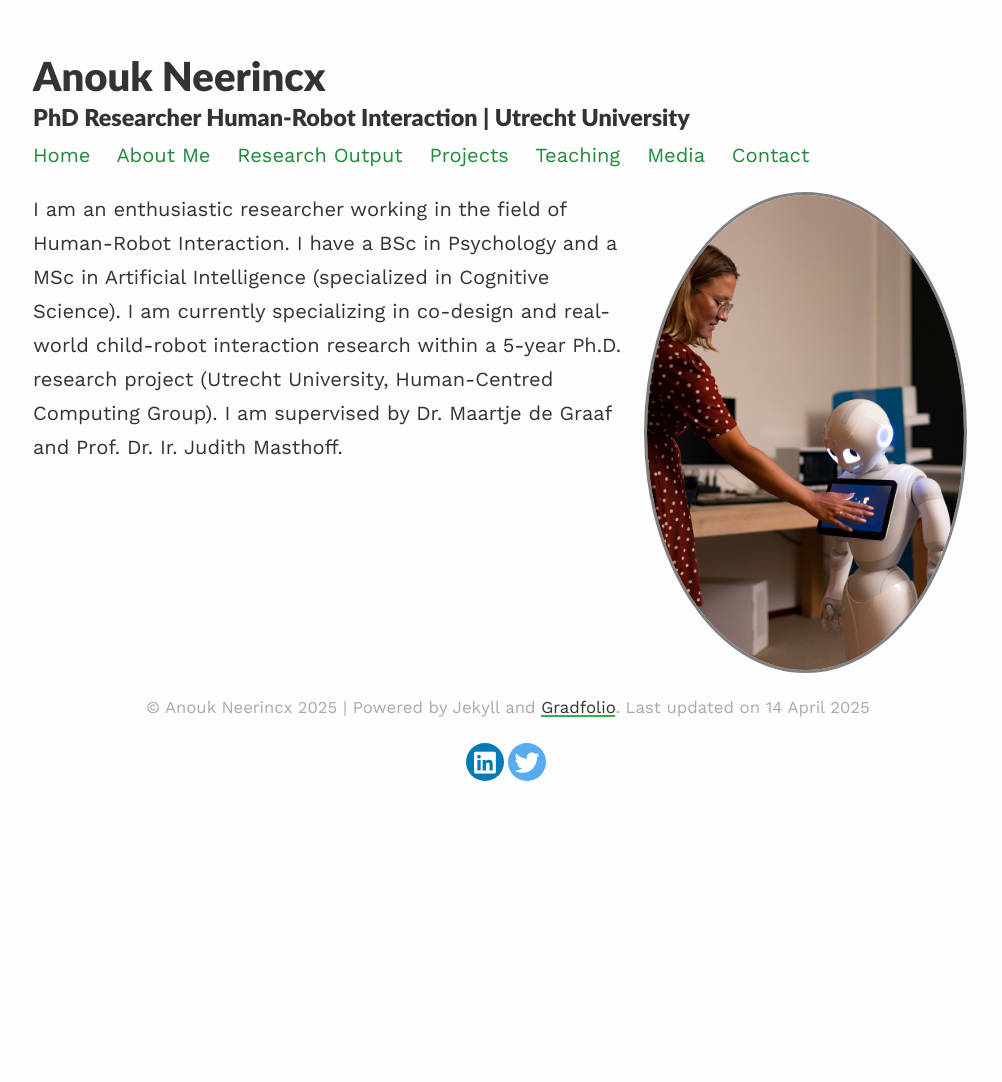
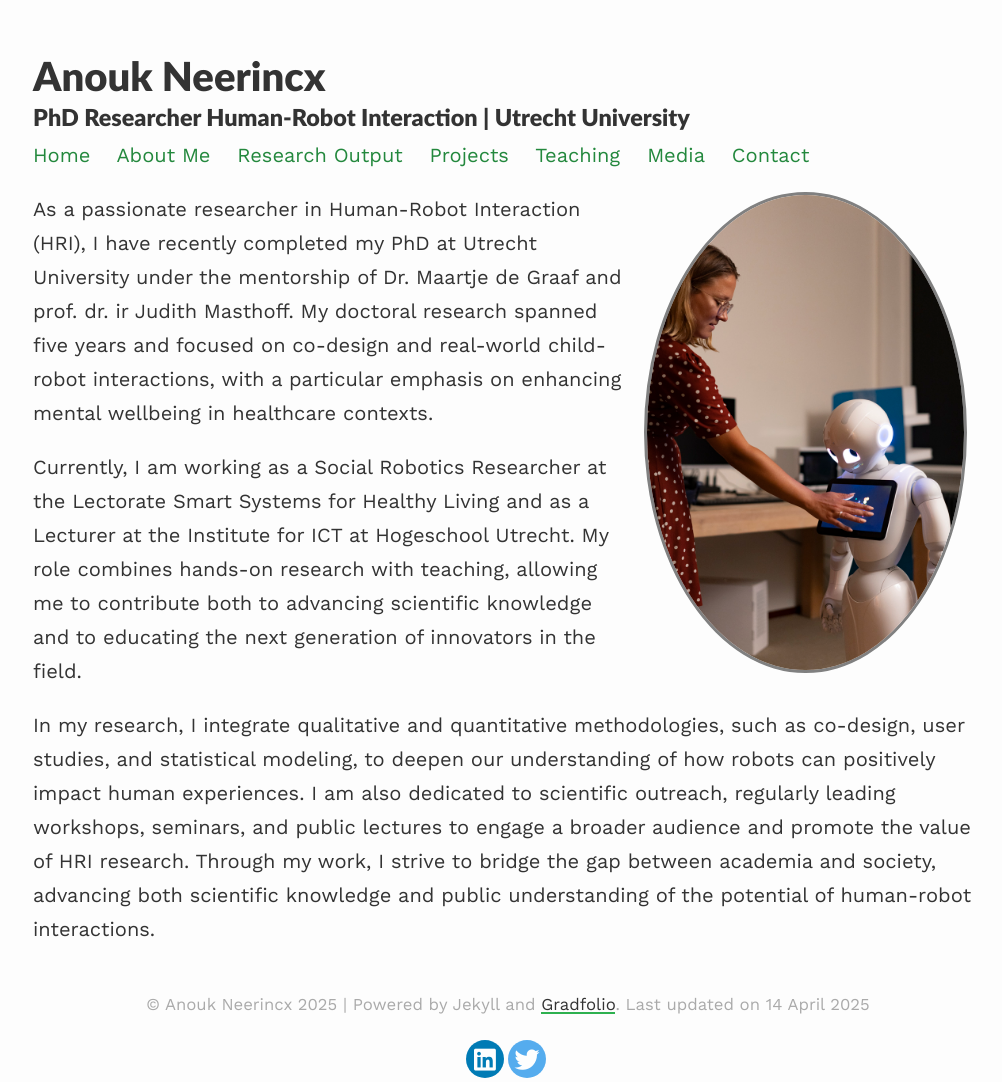
Before and after one commit to ANeerincx/website, a Jekyll site: the page built from index.md, in a window 1280 px wide. Shown: the whole page, without its empty margins (132-1134 px from the left). Built offline with Jekyll 4.4.1, drawn with Linux system fonts in a browser that asks for light colours; nearby versions of some CDN libraries; before the commit the page ends 980 px from its top, so only the background shows below that.

Commit message:
Update index.md

```diff
--- a/index.md
+++ b/index.md
@@ -7,4 +7,8 @@ profile:
 published: true
 ---
 
-I am an enthusiastic researcher working in the field of Human-Robot Interaction. I have a BSc in Psychology and a MSc in Artificial Intelligence (specialized in Cognitive Science). I am currently specializing in co-design and real-world child-robot interaction research within a 5-year Ph.D. research project (Utrecht University, Human-Centred Computing Group). I am supervised by Dr. Maartje de Graaf and Prof. Dr. Ir. Judith Masthoff.
+As a passionate researcher in Human-Robot Interaction (HRI), I have recently completed my PhD at Utrecht University under the mentorship of Dr. Maartje de Graaf and prof. dr. ir Judith Masthoff. My doctoral research spanned five years and focused on co-design and real-world child-robot interactions, with a particular emphasis on enhancing mental wellbeing in healthcare contexts.
+
+Currently, I am working as a Social Robotics Researcher at the Lectorate Smart Systems for Healthy Living and as a Lecturer at the Institute for ICT at Hogeschool Utrecht. My role combines hands-on research with teaching, allowing me to contribute both to advancing scientific knowledge and to educating the next generation of innovators in the field.
+
+In my research, I integrate qualitative and quantitative methodologies, such as co-design, user studies, and statistical modeling, to deepen our understanding of how robots can positively impact human experiences. I am also dedicated to scientific outreach, regularly leading workshops, seminars, and public lectures to engage a broader audience and promote the value of HRI research. Through my work, I strive to bridge the gap between academia and society, advancing both scientific knowledge and public understanding of the potential of human-robot interactions.
```
